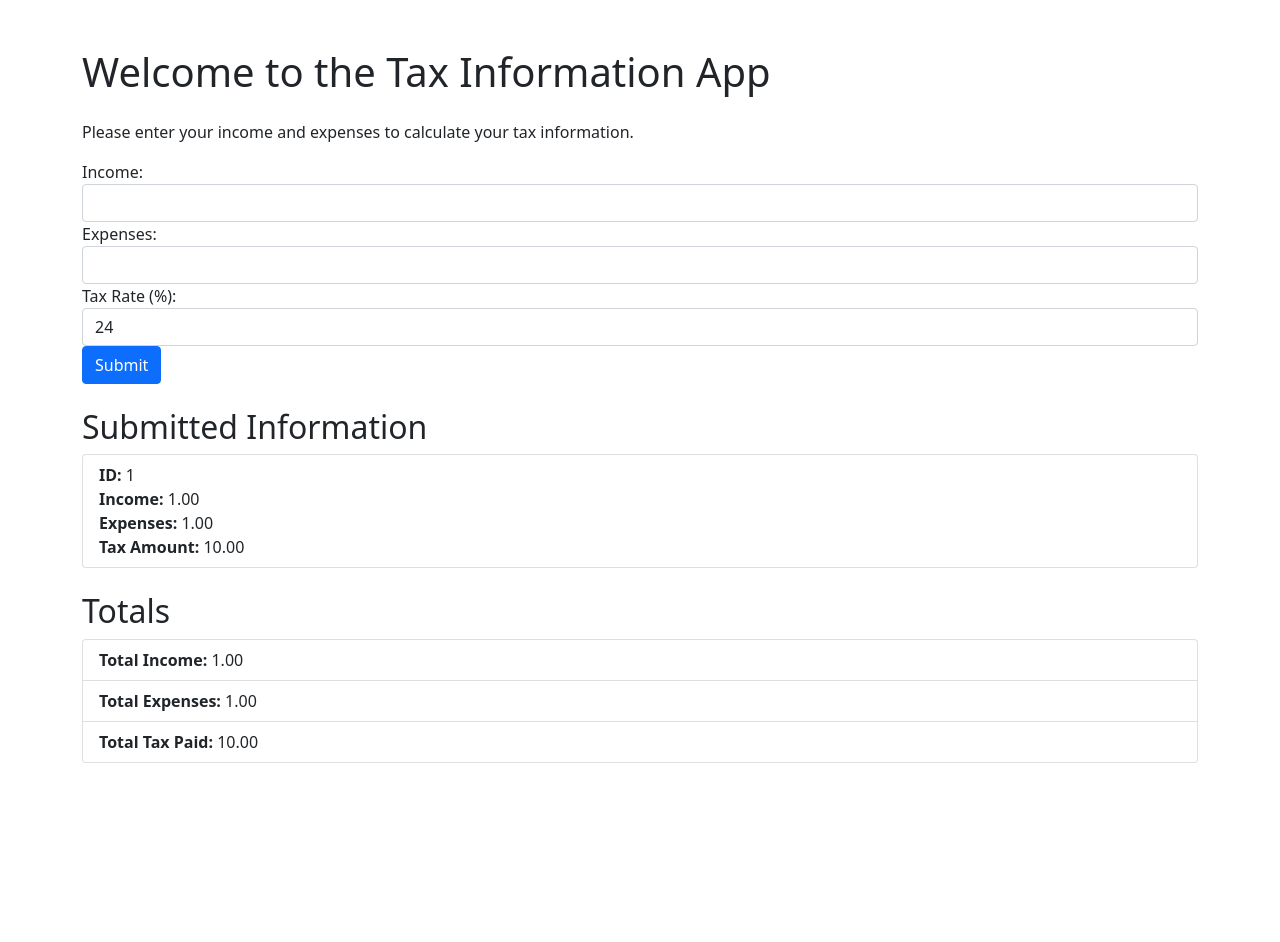
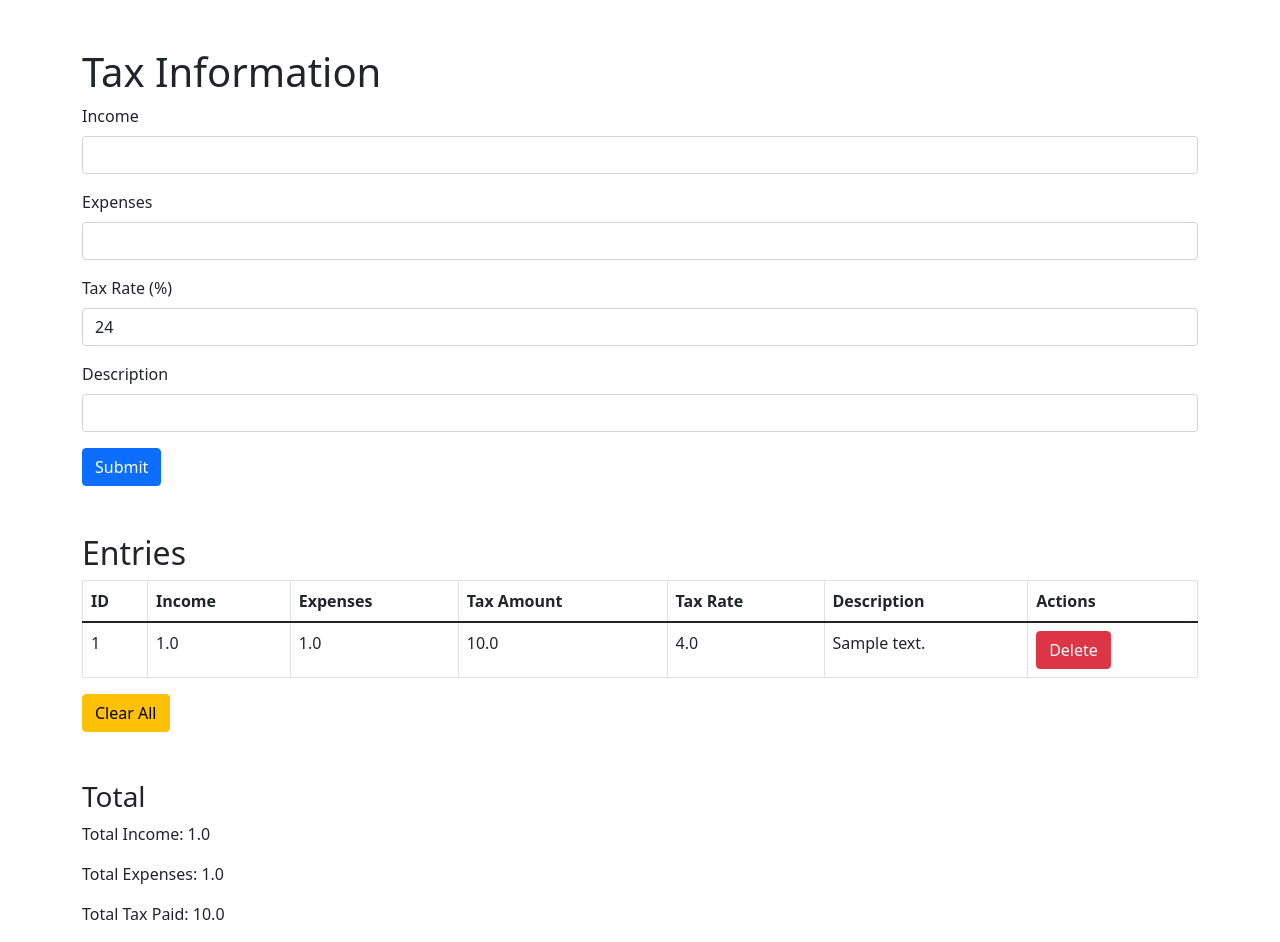
Before and after one commit to GeorgeSiougles/AIProjectAssignment, a FastAPI app: page / in a window 1280 px wide. Before the commit the page ends 763 px from the top, so only its background shows below. Run offline with FastAPI, Linux system fonts and the light colour scheme; tables that the repository leaves empty hold one stand-in row (values such as "Sample post"); parts of the project's set-up code (start-up, migrations or seed data) failed here and were passed over.

Commit message:
Update template

```diff
--- a/app/templates/home.html
+++ b/app/templates/home.html
@@ -4,52 +4,71 @@
     <meta charset="UTF-8">
     <meta name="viewport" content="width=device-width, initial-scale=1.0">
     <title>Tax Information</title>
-    <link rel="stylesheet" href="https://cdn.jsdelivr.net/npm/bootstrap@5.0.2/dist/css/bootstrap.min.css">
+    <link href="https://cdn.jsdelivr.net/npm/bootstrap@5.1.3/dist/css/bootstrap.min.css" rel="stylesheet">
 </head>
 <body>
-    <div class="container mt-5">
-        <h1 class="mb-4">Welcome to the Tax Information App</h1>
-        <p>Please enter your income and expenses to calculate your tax information.</p>
-        <form method="post" action="/submit/" class="mb-4">
-            <div class="form-group">
-                <label for="income">Income:</label>
-                <input type="number" id="income" name="income" step="0.01" class="form-control" required>
+    <div class="container">
+        <h1 class="mt-5">Tax Information</h1>
+        <form method="post" action="/submit/" class="mb-5">
+            <div class="mb-3">
+                <label for="income" class="form-label">Income</label>
+                <input type="number" step="0.01" class="form-control" id="income" name="income" required>
             </div>
-            <div class="form-group">
-                <label for="expenses">Expenses:</label>
-                <input type="number" id="expenses" name="expenses" step="0.01" class="form-control" required>
+            <div class="mb-3">
+                <label for="expenses" class="form-label">Expenses</label>
+                <input type="number" step="0.01" class="form-control" id="expenses" name="expenses" required>
             </div>
-            <div class="form-group">
-                <label for="tax_rate">Tax Rate (%):</label>
-                <input type="number" id="tax_rate" name="tax_rate" step="1" class="form-control" value="24" required>
+            <div class="mb-3">
+                <label for="tax_rate" class="form-label">Tax Rate (%)</label>
+                <input type="number" step="0.01" class="form-control" id="tax_rate" name="tax_rate" value="24">
+            </div>
+            <div class="mb-3">
+                <label for="description" class="form-label">Description</label>
+                <input type="text" class="form-control" id="description" name="description">
             </div>
             <button type="submit" class="btn btn-primary">Submit</button>
         </form>
-        {% if entries %}
-            <h2>Submitted Information</h2>
-            <ul class="list-group">
+
+        <h2>Entries</h2>
+        <table class="table table-bordered">
+            <thead>
+                <tr>
+                    <th>ID</th>
+                    <th>Income</th>
+                    <th>Expenses</th>
+                    <th>Tax Amount</th>
+                    <th>Tax Rate</th>
+                    <th>Description</th>
+                    <th>Actions</th>
+                </tr>
+            </thead>
+            <tbody>
                 {% for entry in entries %}
-                    <li class="list-group-item">
-                        <strong>ID:</strong> {{ entry.id }} <br>
-                        <strong>Income:</strong> {{ "%.2f" | format(entry.income) }} <br>
-                        <strong>Expenses:</strong> {{ "%.2f" | format(entry.expenses) }} <br>
-                        <strong>Tax Amount:</strong> {{ "%.2f" | format(entry.tax_amount) }}
-                    </li>
+                <tr>
+                    <td>{{ entry.id }}</td>
+                    <td>{{ entry.income }}</td>
+                    <td>{{ entry.expenses }}</td>
+                    <td>{{ entry.tax_amount }}</td>
+                    <td>{{ entry.tax_rate }}</td>
+                    <td>{{ entry.description }}</td>
+                    <td>
+                        <form method="post" action="/delete/{{ entry.id }}" style="display:inline;">
+                            <button type="submit" class="btn btn-danger">Delete</button>
+                        </form>
+                    </td>
+                </tr>
                 {% endfor %}
-            </ul>
-            <h2 class="mt-4">Totals</h2>
-            <ul class="list-group">
-                <li class="list-group-item">
-                    <strong>Total Income:</strong> {{ "%.2f" | format(total_income) }}
-                </li>
-                <li class="list-group-item">
-                    <strong>Total Expenses:</strong> {{ "%.2f" | format(total_expenses) }}
-                </li>
-                <li class="list-group-item">
-                    <strong>Total Tax Paid:</strong> {{ "%.2f" | format(total_tax) }}
-                </li>
-            </ul>
-        {% endif %}
+            </tbody>
+        </table>
+
+        <form method="post" action="/clear_all/">
+            <button type="submit" class="btn btn-warning">Clear All</button>
+        </form>
+
+        <h3 class="mt-5">Total</h3>
+        <p>Total Income: {{ total_income }}</p>
+        <p>Total Expenses: {{ total_expenses }}</p>
+        <p>Total Tax Paid: {{ total_tax }}</p>
     </div>
 </body>
 </html>
```
